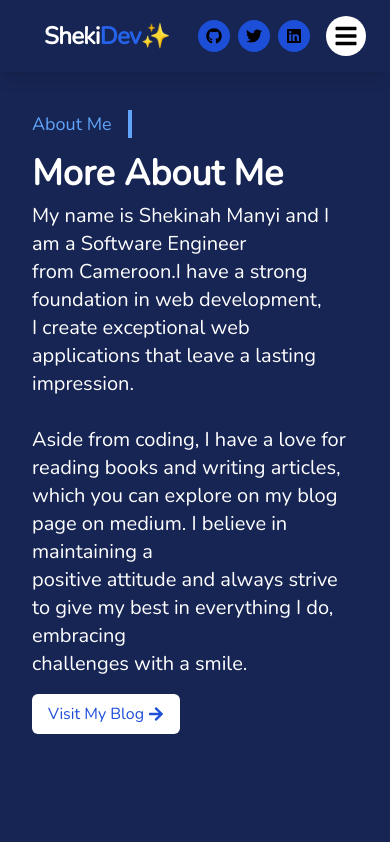
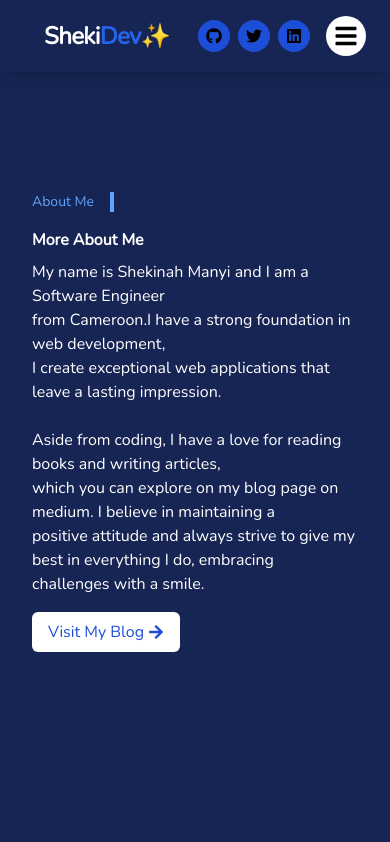
Before and after one commit to shekinahmanyi/portfolio-website2, a React (Create React App) app in the folder portfolio-site/: page /about in a window 390 px wide. Shown: the top 842 px of the page. Built offline with nearby package versions, Linux system fonts and the light colour scheme.

Commit message:
Adjusted some elements on small screens

```diff
--- a/portfolio-site/src/pages/About.jsx
+++ b/portfolio-site/src/pages/About.jsx
@@ -9,11 +9,11 @@ function About() {
       <div className="font-nunito p-8 ">
         <div className="flex items-center mb-4 h-full">
           <div className="border-r-4 border-blue-400 pr-4">
-            <h1 className="text-lg text-blue-400">About Me</h1>
+            <h1 className="text-sm text-blue-400">About Me</h1>
           </div>
         </div>
-        <h1 className="text-4xl font-bold text-white mb-2">More About Me</h1>
-        <p className="text-white text-xl">
+        <h1 className="text-base font-bold text-white mb-2">More About Me</h1>
+        <p className="text-white text-base">
           My name is Shekinah Manyi and I am a Software Engineer
           <br />
           from Cameroon.I have a strong foundation in web development,
--- a/portfolio-site/src/pages/Home.jsx
+++ b/portfolio-site/src/pages/Home.jsx
@@ -9,7 +9,7 @@ function Home() {
   return (
     <div className="bg-blue-950 min-h-screen flex items-center justify-center">
       <div className="rounded-lg max-w-md w-full sm:w-auto">
-        <div className="w-52 h-52 mx-auto mb-2">
+        <div className="w-48 h-48 mx-auto mb-2">
           <img
             src={sheki}
             alt="shekinah"
@@ -19,7 +19,7 @@ function Home() {
         <h1 className="text-xs font-bold text-center font-nunito text-stone-300">
           FULL STACK DEVELOPER
         </h1>
-        <h1 className="text-3xl font-bold text-center font-nunito pt-4 text-white">
+        <h1 className="text-2xl font-bold text-center font-nunito pt-4 text-white">
           Hello, I'm Shekinah!
         </h1>
         <p className="font-nunito p-4 text-center text-white text-lg">
```
